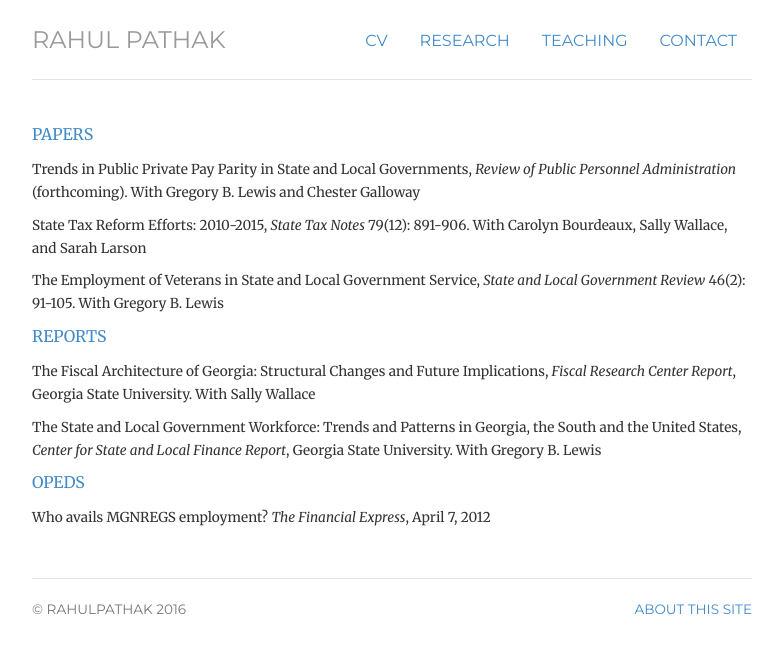
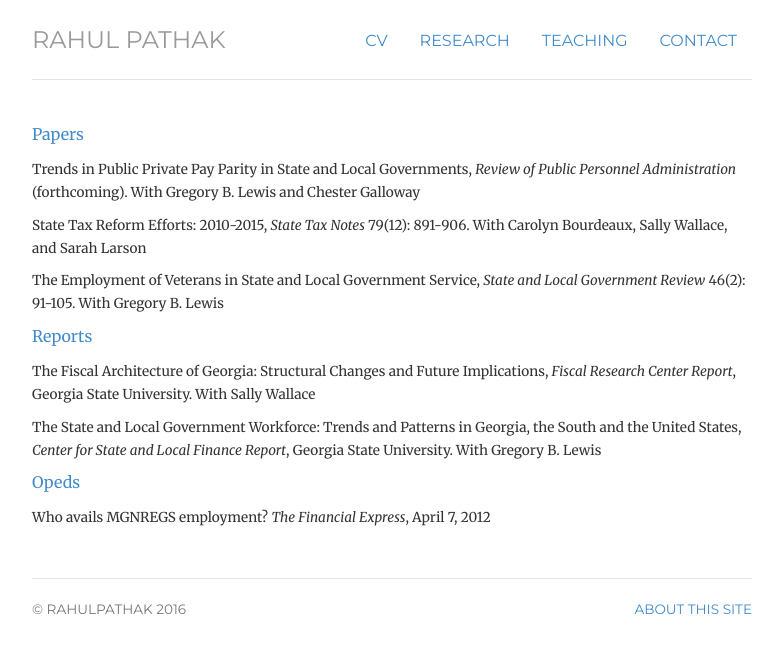
Before and after one commit to pathak-rahul/pathak-rahul.github.io, a Jekyll site: the page built from testing/index.html, in a window 1280 px wide. Shown: the top 653 px of the page, without its empty margins (248-1030 px from the left). Built offline with Jekyll 4.4.1, drawn with Linux system fonts in a browser that asks for light colours.

Commit message:
Update index.html

```diff
--- a/testing/index.html
+++ b/testing/index.html
@@ -11,19 +11,19 @@ title: research
 	<div itemscope itemtype="http://data-vocabulary.org/Person" class="col-sm-12">
 	</div>
 
-	<p class="text-primary">PAPERS</p>
+	<p class="text-primary">Papers</p>
 <ul class="list-unstyled">
 
 	<p><li><small>Trends in Public Private Pay Parity in State and Local Governments, <em>Review of Public Personnel Administration</em> (forthcoming). With Gregory B. Lewis and Chester Galloway</small> </li></p>
 	<p><li><small>State Tax Reform Efforts: 2010-2015, <em> State Tax Notes </em> 79(12): 891-906. With Carolyn Bourdeaux, Sally Wallace, and Sarah Larson</small> </li></p>
 	<p><li><small>The Employment of Veterans in State and Local Government Service, <em>State and Local Government Review</em> 46(2): 91-105. With Gregory B. Lewis</small> </li></p>
 
-	<p class="text-primary">REPORTS</p>
+	<p class="text-primary">Reports</p>
 
 	<p><li><small>The Fiscal Architecture of Georgia: Structural Changes and Future Implications, <em>Fiscal Research Center Report</em>, Georgia State University. With Sally Wallace </small> </li></p>
 	<p><li><small>The State and Local Government Workforce: Trends and Patterns in Georgia, the South and the United States, <em>Center for State and Local Finance Report</em>, Georgia State University. With Gregory B. Lewis</small> </li></p>
 
-	<p class="text-primary"> OPEDS</p>
+	<p class="text-primary">Opeds</p>
 
 	<p><li><small>Who avails MGNREGS employment? <em>The Financial Express</em>, April 7, 2012 </small> </li></p>
 
```
